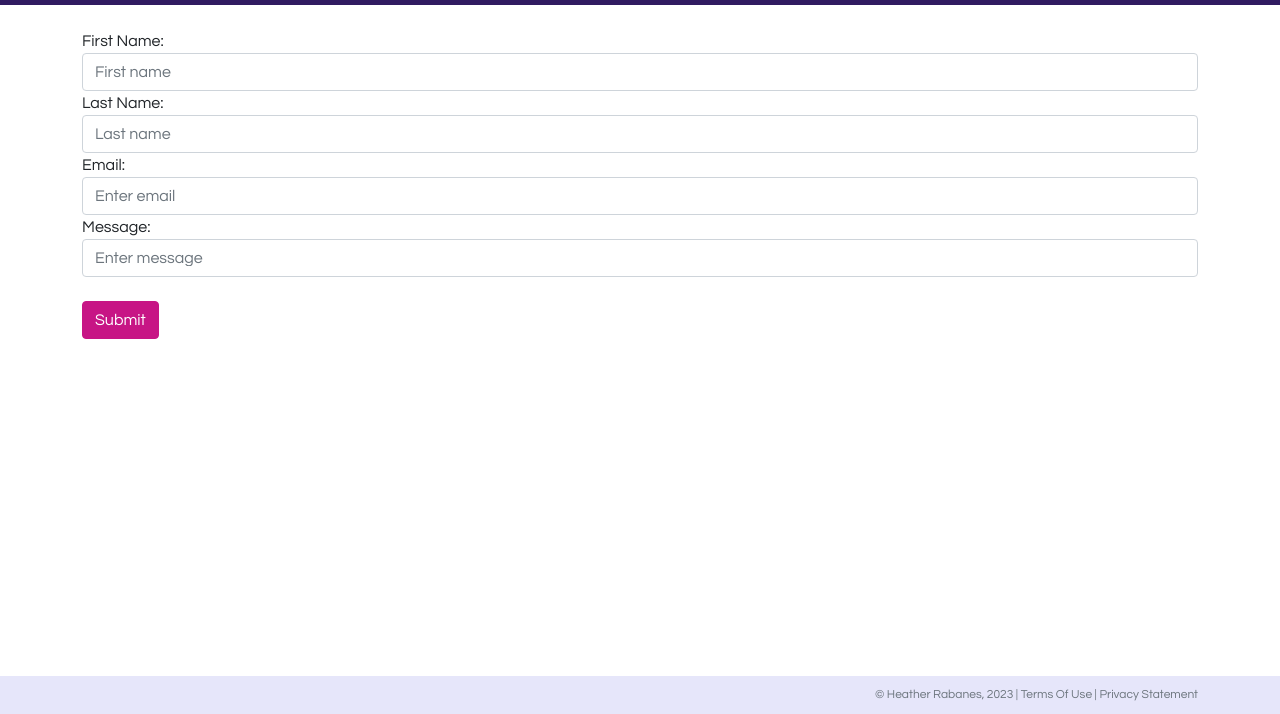
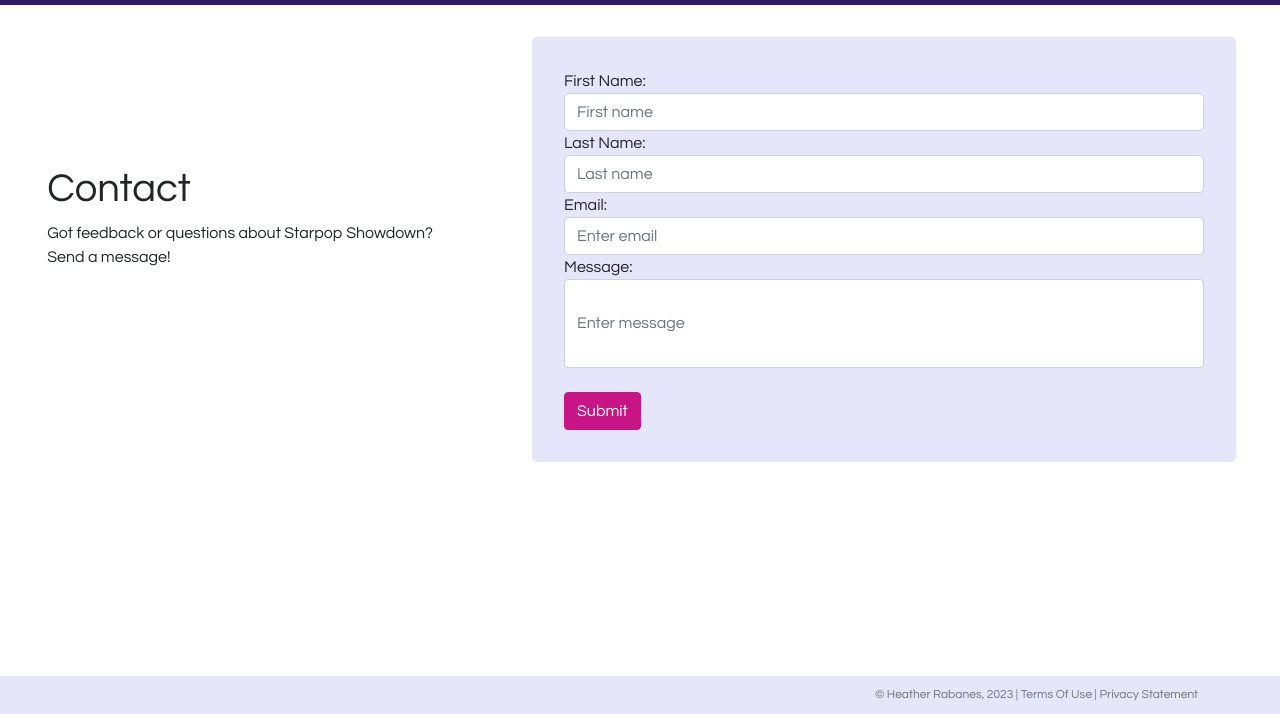
Before and after one commit to heatherrabanes/IS117-Final-Project, a plain HTML site: page contact.html in a window 1280 px wide. Shown: the part 86-800 px from the top of the page. Drawn offline with nearby package versions, Linux system fonts and the light colour scheme.

Commit message:
Styling contact page

```diff
--- a/contact.html
+++ b/contact.html
@@ -61,7 +61,12 @@
         </nav>
     </div>
     <br>
-        <div class="container">
+    <div class="contact-container">
+        <div class="contact-text">
+        <h1>Contact</h1>
+        <p>Got feedback or questions about Starpop Showdown? Send a message!</p>
+        </div>
+        <div class="contact-form">
           <div class="row">
             <form action="">
                 <div class="form-group">
@@ -88,8 +93,11 @@
                 <button type="submit" class="btn btn-primary">Submit</button>
             </form>
         </row>
-</div>
         </div>
+        </div>
+        </div>
+    <br>
+    <br>
  <footer class="footer page-footer font-small ">
      <div class="container">
         <div class="row">
--- a/css/main.css
+++ b/css/main.css
@@ -51,6 +51,30 @@ figcaption{
     justify-content: center;
 }
 
+.contact-form{
+    background-color: lavender;
+    padding: 2em;
+    margin-left: 2em;
+    margin-right: 2em;
+    margin-bottom: 2em;
+    border-radius: 5px;
+    overflow-y: visible;
+}
+
+.contact-text{
+    padding: 2em;
+    margin-top: 0.5em;
+    margin-right: 2em;
+    margin-left: 2em;
+    border-radius: 5px;
+    overflow-y: visible;
+}
+
+input[type="message"]{
+    line-height: 75px;
+}
+
+
 .card-img-overlay{
     margin-top: 3em;
 }
@@ -65,6 +89,33 @@ figcaption{
     }
     .card-img-overlay {
         height: 600px;
+    }
+    .contact-container{
+        display: flex;
+        flex-direction: row;
+        justify-content: center;
+        align-content: center;
+    }
+
+    .contact-text{
+        padding-top: 8em;
+        padding-left: 0.2em;
+        margin-top: 0.5em;
+        margin-right: 0.5em;
+        margin-left: 2em;
+        border-radius: 5px;
+        overflow-y: visible;
+    }
+    .contact-form{
+        background-color: lavender;
+        margin-top: 0.5em;
+        margin-bottom: 2em;
+        padding-right: 2em;
+        border-radius: 5px;
+        overflow-y: visible;
+    }
+    input[type='text'],input[type='email'],input[type='message']{
+        width: 40em;
     }
 }
 
@@ -125,16 +176,24 @@ figcaption{
 
     .btn-primary:focus{
         background-color: deeppink !important;
-        box-shadow: 0 0 0 0.25rem rgba(199, 21, 133, 0.5);
+        box-shadow: 0 0 0 0.25rem rgba(255, 20, 147, 0.5);
         border-color: deeppink;
     }
 
 .btn-check:checked + .btn-primary:focus, .btn-check:active + .btn-primary:focus, .btn-primary:active:focus,
 .btn-primary.active:focus, .show > .btn-primary.dropdown-toggle:focus{
-        box-shadow: 0 0 0 0.25rem rgba(199, 21, 133, 0.5) !important;
+        box-shadow: 0 0 0 0.25rem rgba(255, 20, 147, 0.5) !important;
     }
 
 .btn-check:focus + .btn-primary, .btn-primary:focus{
+    box-shadow: 0 0 0 0.25rem rgba(255, 20, 147, 0.5) !important;
+}
+
+.form-select:focus{
+    box-shadow: 0 0 0 0.25rem rgba(199, 21, 133, 0.5) !important;
+}
+
+.form-check-input:focus{
     box-shadow: 0 0 0 0.25rem rgba(199, 21, 133, 0.5) !important;
 }
 
```
